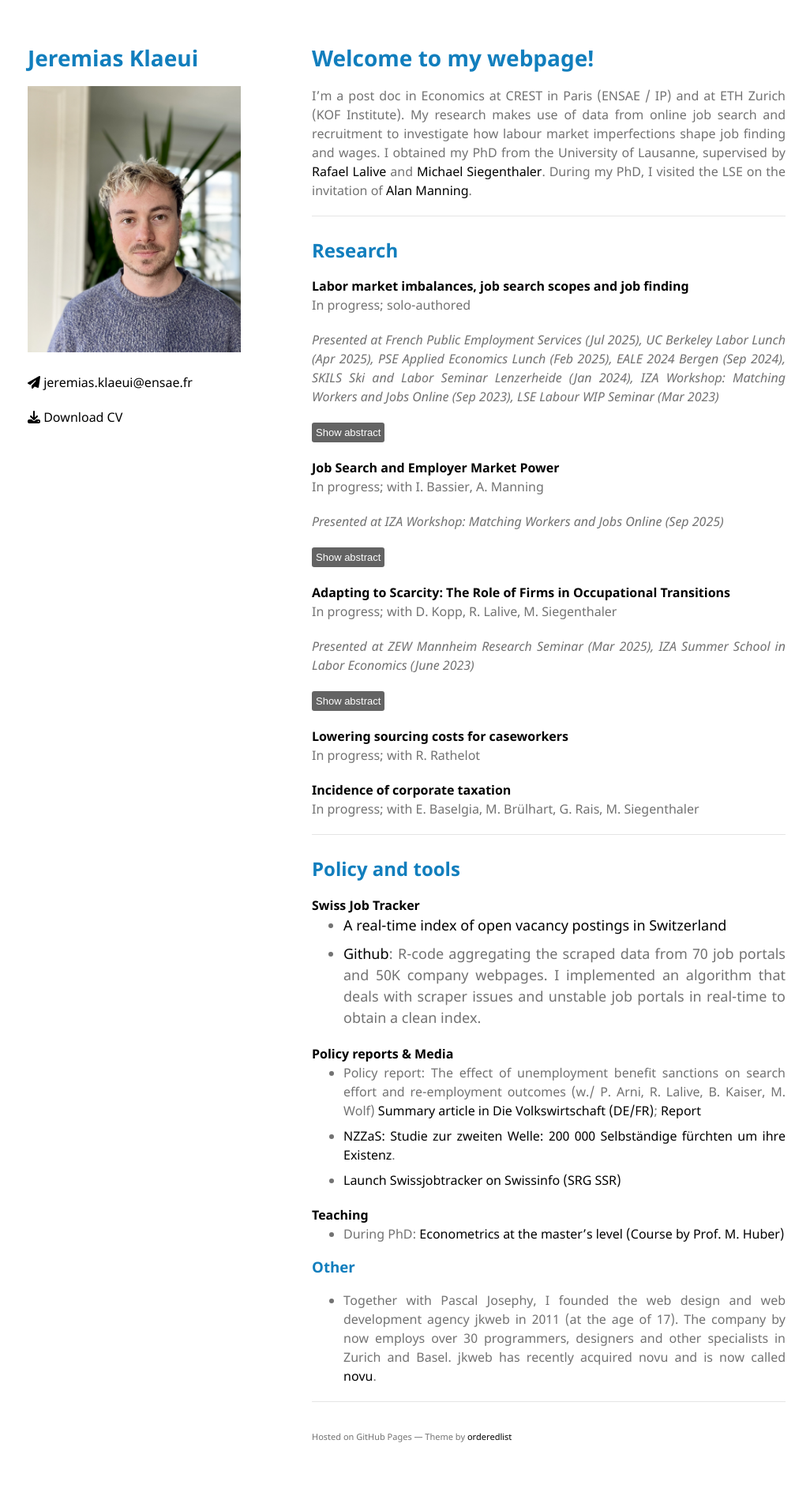
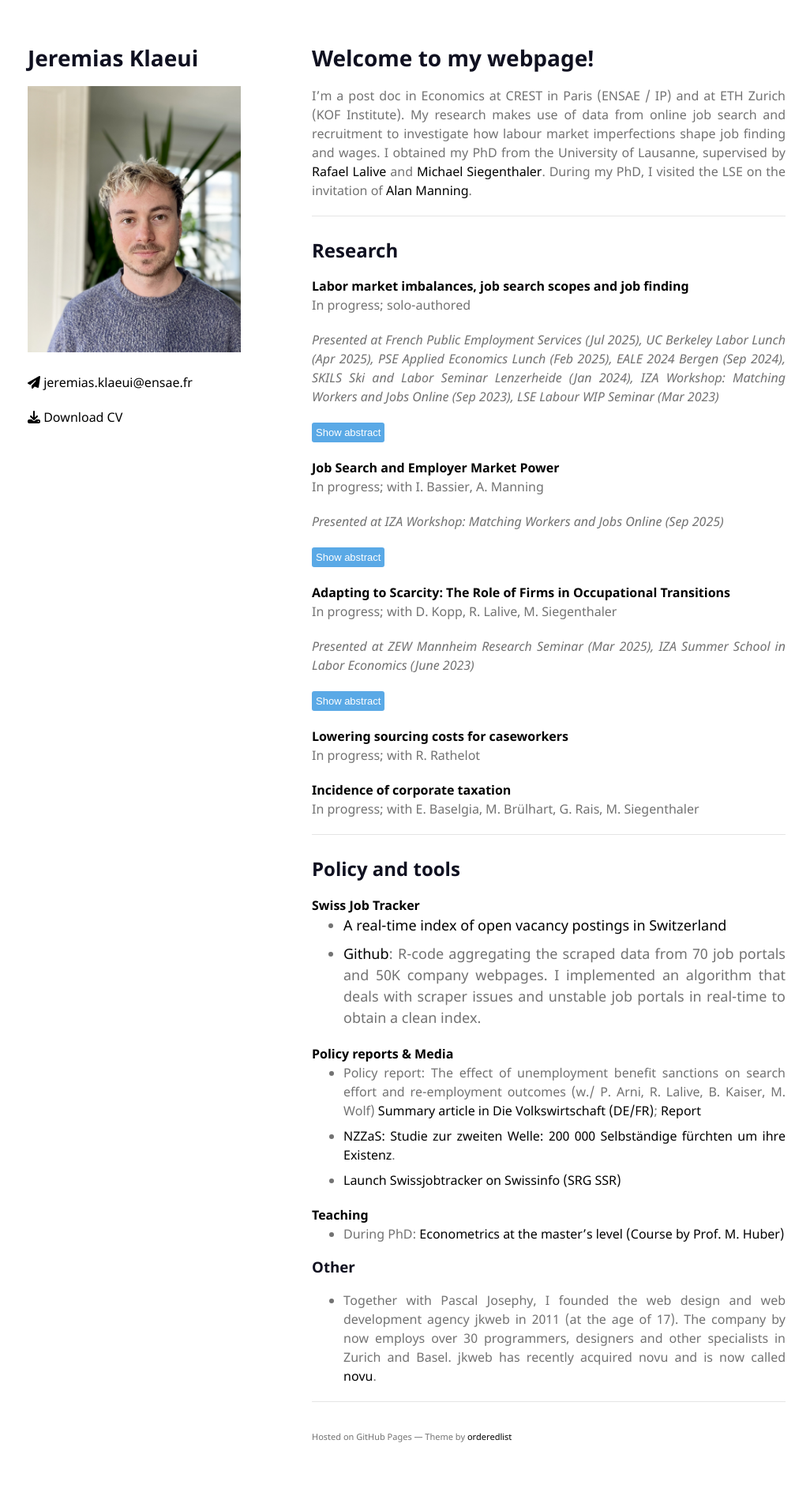
Before and after one commit to jklaeui/jklaeui.github.io, a Jekyll site: the page built from index.md, in a window 1280 px wide. Shown: the whole page at 79% size, without its empty margins (125-1151 px from the left). Built offline with Jekyll 4.4.1, drawn with Linux system fonts in a browser that asks for light colours; nearby versions of some CDN libraries; our own code applies the rules of GitHub Pages for plain Markdown files; the repository's description, which GitHub fills in, is left out.

Commit message:
cols again2

```diff
--- a/_sass/jekyll-theme-minimal.scss
+++ b/_sass/jekyll-theme-minimal.scss
@@ -11,7 +11,7 @@ body {
 }
 
 h1, h2, h3, h4, h5, h6 {
-  color:#117ebd;;
+  color:#0F1020;;
   margin:0 0 20px;
 }
 
@@ -28,16 +28,16 @@ h1 {
 }
 
 h2 {
-  color:#117ebd;;
+  color:#0F1020;;
 }
 
 h3, h4, h5, h6 {
-  color:#117ebd;;
+  color:#0F1020;;
 }
 
 h1 a {
   color: #90b8ba;
-  color: #117ebd;;
+  color: #0F1020;;
   text-decoration:none;
 }
 
@@ -66,7 +66,7 @@ a:hover, a:focus {
 }
 .show-button {
         cursor: pointer;
-        background-color: #636363;
+        background-color: #5AA9E6;
         color: white;
   padding: 5px;
   border: none;
@@ -75,7 +75,7 @@ a:hover, a:focus {
 }
 
 .show-button:hover {
-        background-color: #117ebd;
+        background-color: #0F1020;
   }
 
 
```
